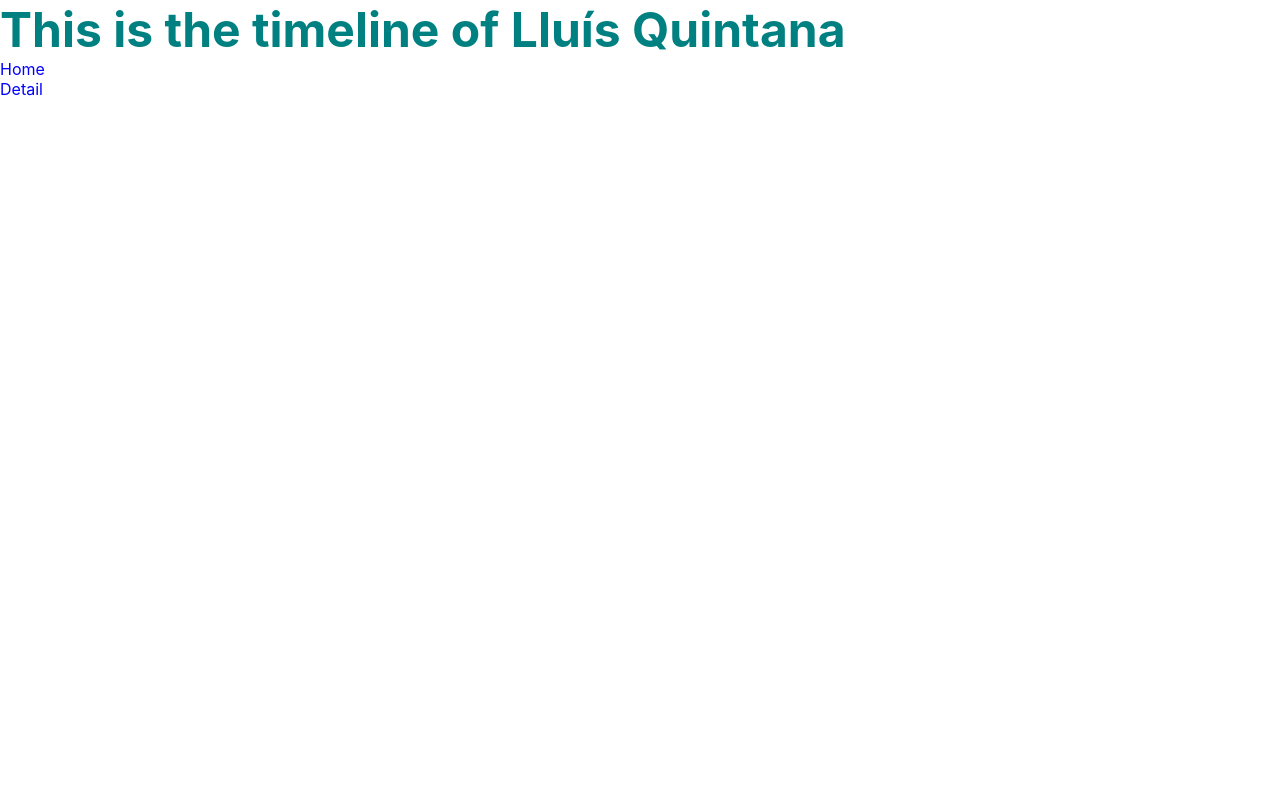
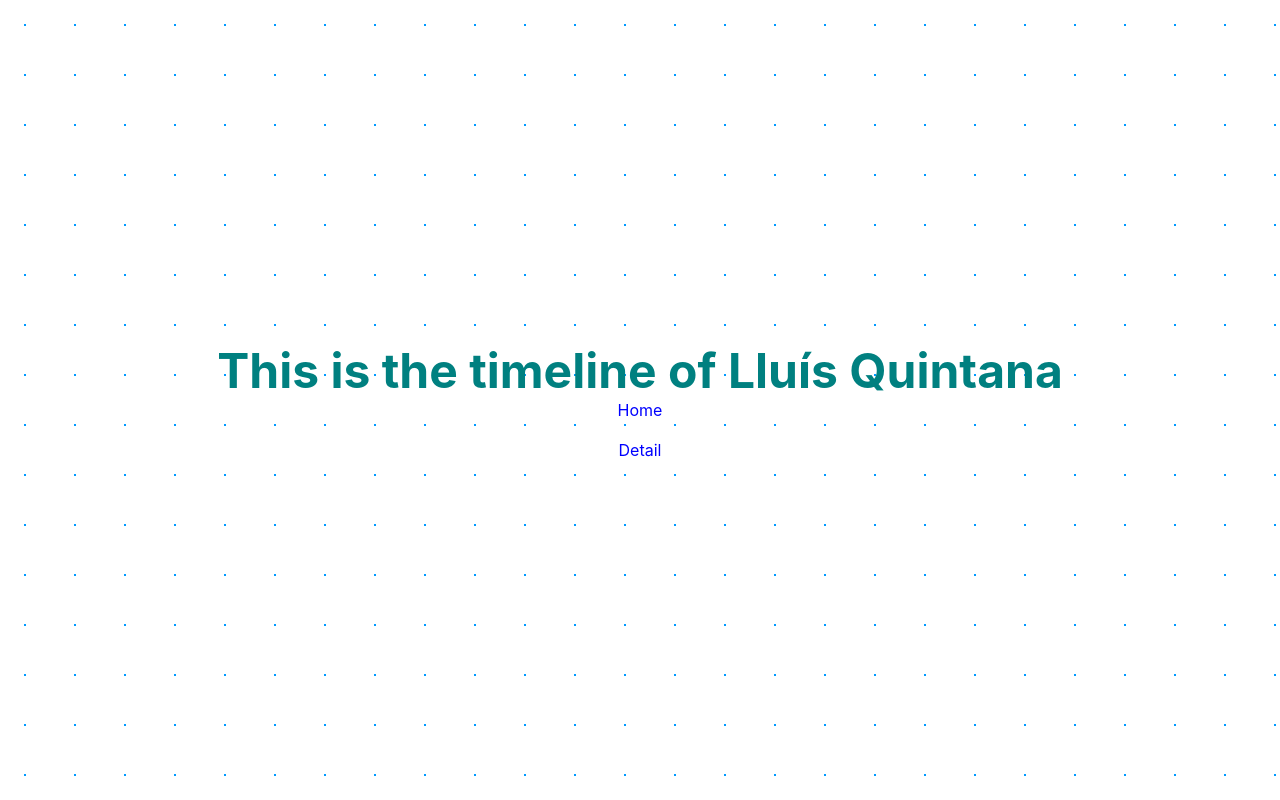
Before and after one commit to Lluis-Quintana/NextJS-first-App, a Next.js app in the folder first-next-app/: page /timeline in a window 1280 px wide. Built offline with nearby package versions, Linux system fonts and the light colour scheme.

Commit message:
Add styles to every page

```diff
--- a/first-next-app/pages/detail/index.js
+++ b/first-next-app/pages/detail/index.js
@@ -1,8 +1,9 @@
 import Link from 'next/link'
+import styles from '../../styles/Home.module.css'
 
 export default function Detail({ userName, data }){
   return (
-    <>
+    <div className={styles.container}>
       <h1>{userName}'s detail page</h1>
       <p>{data}</p>
       <Link href="/" >
@@ -12,7 +13,7 @@ export default function Detail({ userName, data }){
       <Link href="/timeline" >
           Timeline
       </Link>
-    </>
+    </div>
   )
 }
 
--- a/first-next-app/pages/timeline/index.js
+++ b/first-next-app/pages/timeline/index.js
@@ -1,13 +1,15 @@
 import Link from 'next/link'
+import styles from '../../styles/Home.module.css'
 
 export default function Timeline({ userName }){
   return (
-    <>
+    <div className={styles.container}>
+
       <h1>This is the timeline of {userName}</h1>
       <Link href="/" >Home</Link>
       <br />
       <Link href="/detail">Detail</Link>
-    </>
+    </div>
   )
 }
 
--- a/first-next-app/styles/globals.css
+++ b/first-next-app/styles/globals.css
@@ -8,6 +8,15 @@
 html,body {
   font-family: -apple-system, BlinkMacSystemFont, Segoe UI, Roboto, Oxygen,
     Ubuntu, Cantarell, Fira Sans, Droid Sans, Helvetica Neue, sans-serif;
+}
+body{
+  background-image:
+  radial-gradient(#09f 1px, transparent 1px),
+  radial-gradient(#09f 1px, transparent 1px);
+  background-position: 0 0 25px 25px;
+  background-size: 50px 50px;
+  padding: 0;
+  margin: 0;
 }
 
 a {
```
